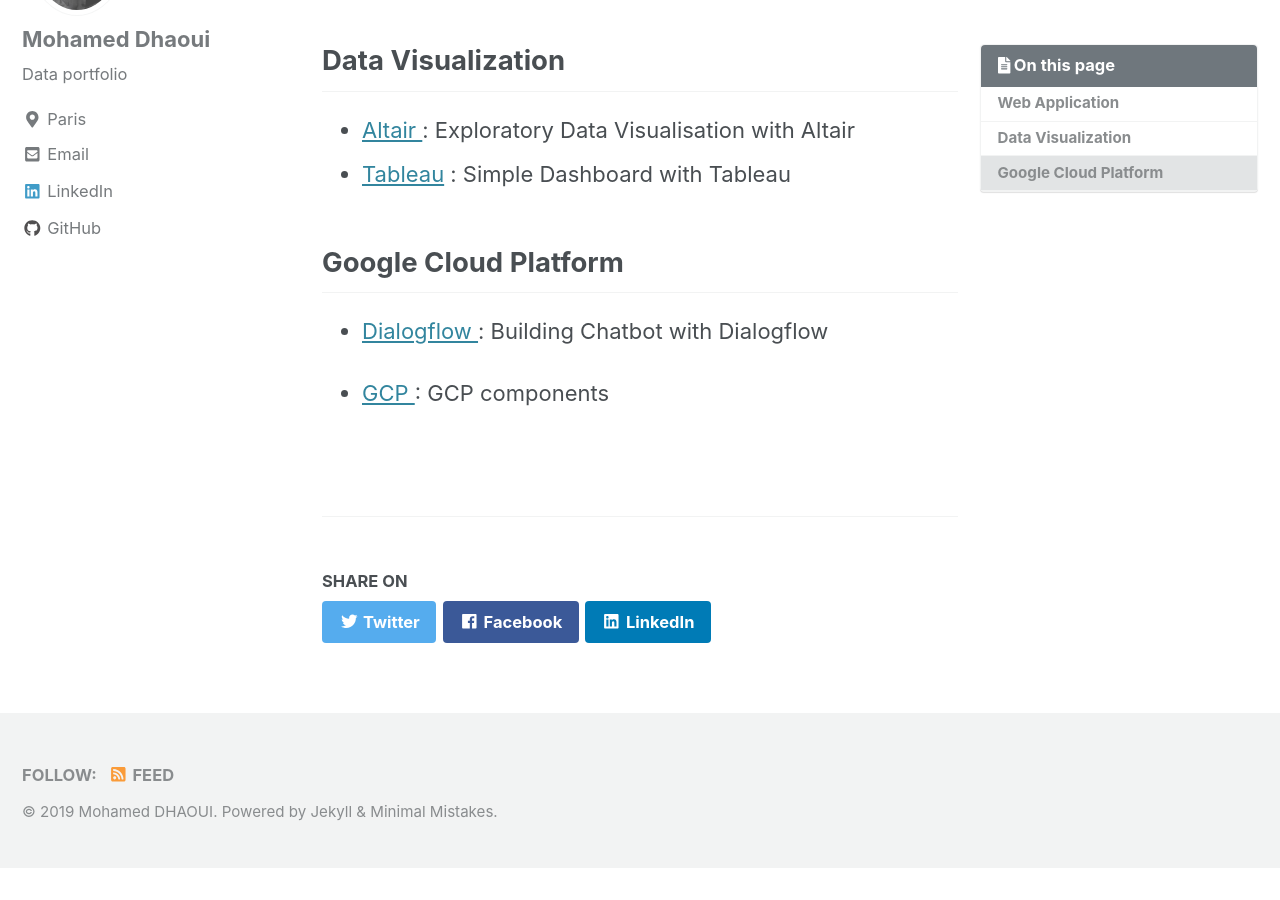
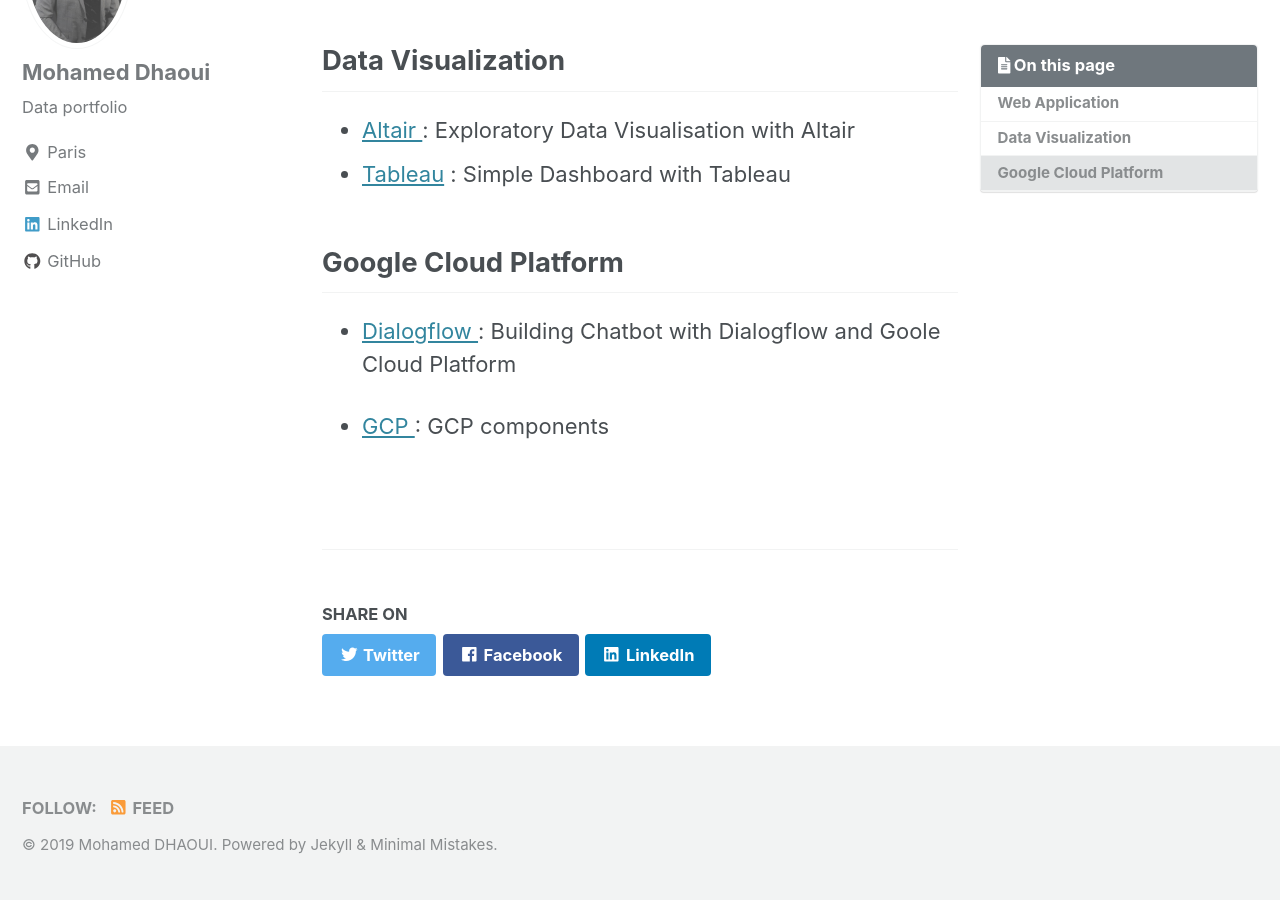
Before and after one commit to mohameddhaoui/mohameddhaoui.github.io, a Jekyll site: the page built from _pages/de.md, in a window 1280 px wide and 900 px high, scrolled down 1440 px. Built offline with Jekyll 4.4.1, drawn with Linux system fonts in a browser that asks for light colours; cached includes are drawn as plain includes; before the commit the page ends 2307 px from its top, so only the background shows below that.

Commit message:
Update de.md

```diff
--- a/_pages/de.md
+++ b/_pages/de.md
@@ -22,6 +22,6 @@
 * [Tableau](https://mohameddhaoui.github.io/statistics/graph/) : Simple Dashboard with Tableau
 
 ## Google Cloud Platform
-* [Dialogflow ](https://mohameddhaoui.github.io/dataengineering/chatbot/) : Building Chatbot with Dialogflow
+* [Dialogflow ](https://mohameddhaoui.github.io/dataengineering/chatbot/) : Building Chatbot with Dialogflow and Goole Cloud Platform
 
 * [GCP ](https://mohameddhaoui.github.io/dataengineering/altair/) : GCP components
```
